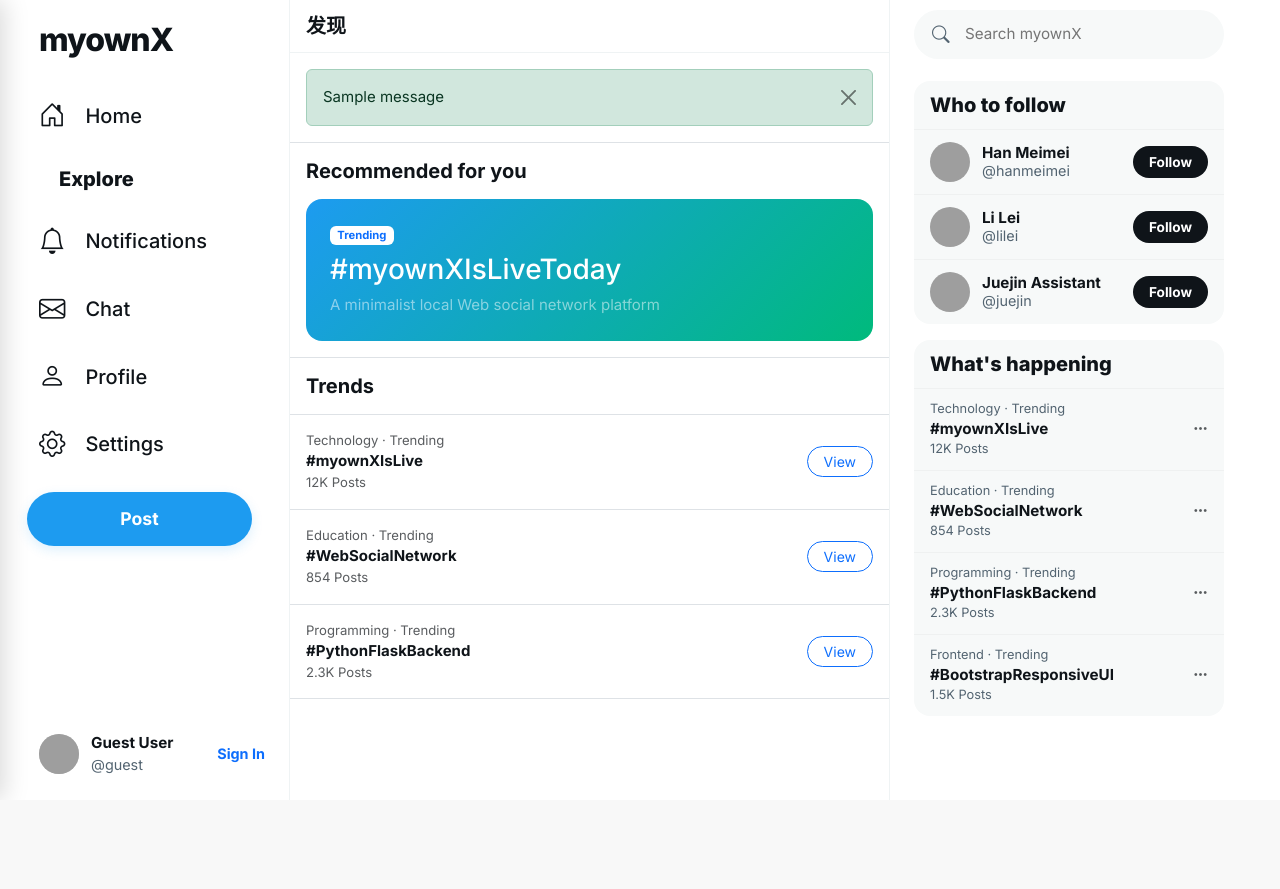
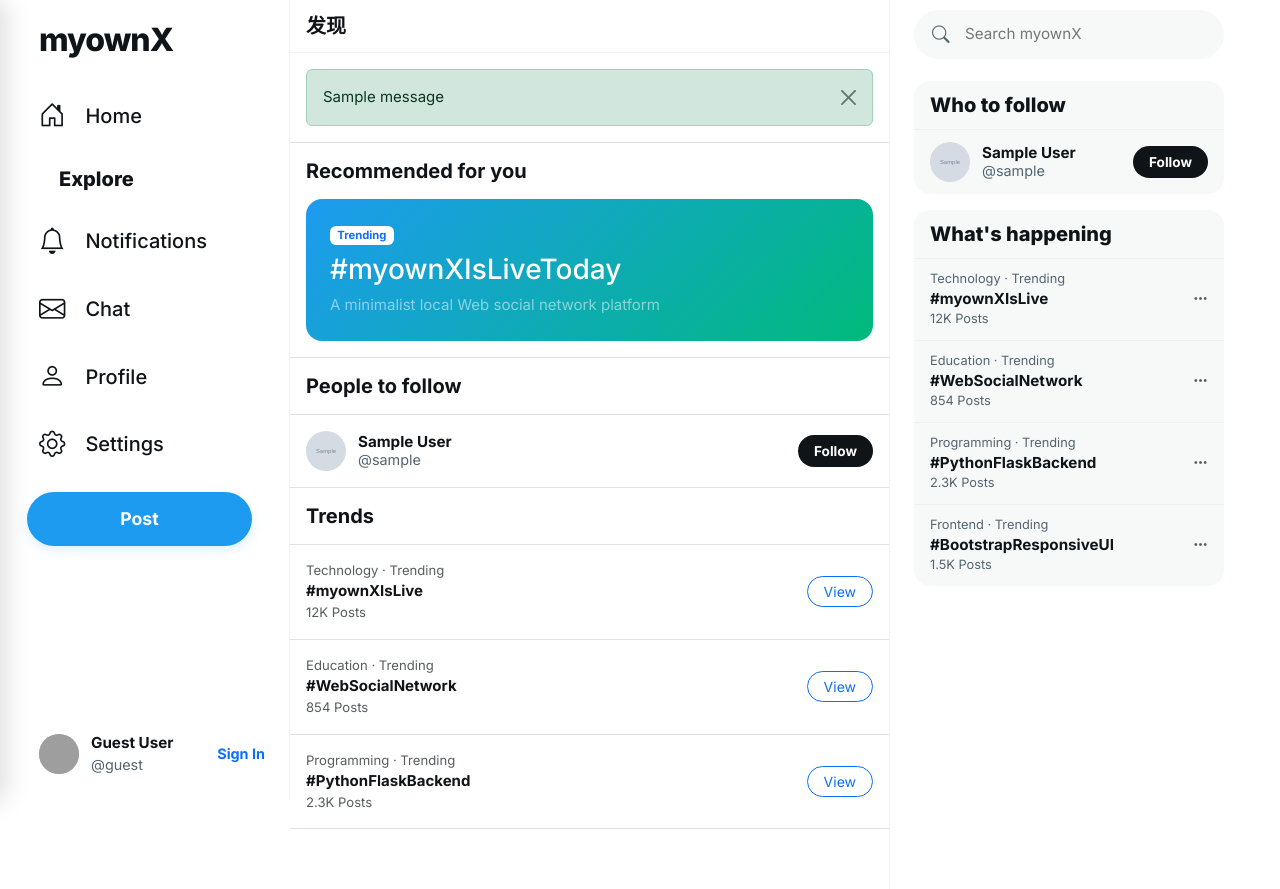
Before and after one commit to equeenLuo/myownX, a Flask app: page /discover in a window 1280 px wide. Before the commit the page ends 787 px from the top, so only its background shows below. Run offline with Flask 3, Linux system fonts and the light colour scheme; tables that the repository leaves empty hold one stand-in row (values such as "Sample post"); grey boxes marked "Sample" are stand-in pictures; one stand-in notice (Sample message) is shown; grey boxes are pictures that could not be loaded.

Commit message:
feat: follow/unfollow update

```diff
--- a/app.py
+++ b/app.py
@@ -8,7 +8,7 @@ from werkzeug.utils import secure_filename
 from werkzeug.security import check_password_hash, generate_password_hash
 
 from config import Config
-from models import Post, User, db
+from models import Follow, Post, User, db
 
 
 login_manager = LoginManager()
@@ -69,6 +69,36 @@ def create_app(config_class=Config):
     with app.app_context():
         db.create_all()
 
+    def follower_count(user):
+        if not user:
+            return 0
+        return Follow.query.filter_by(following_id=user.id).count()
+
+    def following_count(user):
+        if not user:
+            return 0
+        return Follow.query.filter_by(follower_id=user.id).count()
+
+    def is_following(user):
+        if not user or not current_user or not current_user.is_authenticated:
+            return False
+        return Follow.query.filter_by(follower_id=current_user.id, following_id=user.id).first() is not None
+
+    def recommended_users(limit=3):
+        query = User.query.order_by(User.created_at.desc(), User.id.desc())
+
+        if current_user and current_user.is_authenticated:
+            followed_ids = db.session.query(Follow.following_id).filter_by(follower_id=current_user.id)
+            query = query.filter(User.id != current_user.id).filter(~User.id.in_(followed_ids))
+
+        return query.limit(limit).all()
+
+    def redirect_back(default_endpoint="feed", **values):
+        target = request.referrer
+        if target:
+            return redirect(target)
+        return redirect(url_for(default_endpoint, **values))
+
     @app.context_processor
     def utility_processor():
         def user_avatar_url(user):
@@ -101,6 +131,10 @@ def create_app(config_class=Config):
             "user_avatar_url": user_avatar_url,
             "post_media_url": post_media_url,
             "post_media_urls": post_media_urls,
+            "follower_count": follower_count,
+            "following_count": following_count,
+            "is_following": is_following,
+            "recommended_users": recommended_users,
         }
 
     @app.get("/health")
@@ -200,7 +234,7 @@ def create_app(config_class=Config):
 
     @app.get("/discover")
     def discover():
-        return placeholder("发现")
+        return placeholder("发现", users=recommended_users(limit=10))
 
     @app.get("/messages")
     def messages():
@@ -214,7 +248,65 @@ def create_app(config_class=Config):
     @login_required
     def profile():
         user_posts = Post.query.filter_by(user_id=current_user.id).order_by(Post.created_at.desc()).all()
-        return placeholder("个人主页", posts=user_posts)
+        return placeholder("个人主页", user=current_user, posts=user_posts)
+
+    @app.get("/users/<int:user_id>")
+    @login_required
+    def user_profile(user_id):
+        user = db.session.get(User, user_id)
+
+        if not user:
+            flash("User not found.", "error")
+            return redirect(url_for("discover"))
+
+        if user.id == current_user.id:
+            return redirect(url_for("profile"))
+
+        user_posts = Post.query.filter_by(user_id=user.id).order_by(Post.created_at.desc()).all()
+        return render_template("profile.html", page_title=user.display_name, user=user, posts=user_posts)
+
+    @app.post("/users/<int:user_id>/follow")
+    @login_required
+    def follow_user(user_id):
+        user = db.session.get(User, user_id)
+
+        if not user:
+            flash("User not found.", "error")
+            return redirect_back("discover")
+
+        if user.id == current_user.id:
+            flash("You cannot follow yourself.", "error")
+            return redirect(url_for("profile"))
+
+        existing_follow = Follow.query.filter_by(follower_id=current_user.id, following_id=user.id).first()
+        if existing_follow:
+            flash("You are already following this user.", "info")
+            return redirect_back("user_profile", user_id=user.id)
+
+        follow = Follow(follower_id=current_user.id, following_id=user.id)
+        db.session.add(follow)
+        db.session.commit()
+        flash(f"You are now following {user.display_name or user.username}.", "success")
+        return redirect_back("user_profile", user_id=user.id)
+
+    @app.post("/users/<int:user_id>/unfollow")
+    @login_required
+    def unfollow_user(user_id):
+        user = db.session.get(User, user_id)
+
+        if not user:
+            flash("User not found.", "error")
+            return redirect_back("discover")
+
+        follow = Follow.query.filter_by(follower_id=current_user.id, following_id=user.id).first()
+        if not follow:
+            flash("You are not following this user.", "info")
+            return redirect_back("user_profile", user_id=user.id)
+
+        db.session.delete(follow)
+        db.session.commit()
+        flash(f"You unfollowed {user.display_name or user.username}.", "success")
+        return redirect_back("user_profile", user_id=user.id)
 
     @app.route("/profile/edit", methods=["GET", "POST"])
     @login_required
--- a/static/css/style.css
+++ b/static/css/style.css
@@ -1610,3 +1610,25 @@ a:hover {
 .lightbox-overlay.active .lightbox-content {
     transform: scale(1);
 }
+
+/* ==================== Following Button Interactions ==================== */
+.btn-following {
+    border-color: var(--myownx-border) !important;
+    color: var(--myownx-text) !important;
+    background-color: transparent !important;
+    transition: all 0.2s ease-in-out;
+}
+
+.btn-following:hover {
+    background-color: rgba(244, 33, 46, 0.1) !important; /* X.com 官方警示微淡红背景 */
+    border-color: rgb(244, 33, 46) !important;            /* 警示红 */
+    color: rgb(244, 33, 46) !important;
+}
+
+.btn-following:hover .btn-following-text {
+    display: none;
+}
+
+.btn-following:hover::after {
+    content: "Unfollow";
+}
--- a/templates/base.html
+++ b/templates/base.html
@@ -36,8 +36,8 @@
                             <div class="drawer-handle">@{{ current_user.username }}</div>
                         </div>
                         <div class="drawer-stats">
-                            <span><strong class="stat-num">42</strong> <span class="stat-label">Following</span></span>
-                            <span><strong class="stat-num">1.2K</strong> <span class="stat-label">Followers</span></span>
+                            <span><strong class="stat-num">{{ following_count(current_user) }}</strong> <span class="stat-label">Following</span></span>
+                            <span><strong class="stat-num">{{ follower_count(current_user) }}</strong> <span class="stat-label">Followers</span></span>
                         </div>
                     </div>
                 {% else %}
@@ -223,39 +223,35 @@
                 <!-- Recommended Users -->
                 <div class="widget-card">
                     <h2 class="widget-card-title">Who to follow</h2>
-
-                    <div class="widget-card-item">
-                        <div class="follow-user">
-                            <img src="https://images.unsplash.com/photo-1494790108377-be9c29b29330?w=100&h=100&fit=crop" class="follow-user-avatar" alt="Avatar">
-                            <div class="follow-user-info">
-                                <span class="follow-user-name">Han Meimei</span>
-                                <span class="follow-user-handle">@hanmeimei</span>
+                    {% set sidebar_users = recommended_users(3) %}
+                    {% if sidebar_users %}
+                        {% for suggested_user in sidebar_users %}
+                            <div class="widget-card-item">
+                                <a href="{{ url_for('user_profile', user_id=suggested_user.id) }}" class="follow-user text-decoration-none">
+                                    <img src="{{ user_avatar_url(suggested_user) }}" class="follow-user-avatar" alt="Avatar">
+                                    <div class="follow-user-info">
+                                        <span class="follow-user-name">{{ suggested_user.display_name or suggested_user.username }}</span>
+                                        <span class="follow-user-handle">@{{ suggested_user.username }}</span>
+                                    </div>
+                                </a>
+                                {% if current_user and current_user.is_authenticated %}
+                                    {% if is_following(suggested_user) %}
+                                        <form action="{{ url_for('unfollow_user', user_id=suggested_user.id) }}" method="POST">
+                                            <button type="submit" class="btn btn-outline-light rounded-pill px-3 fw-bold btn-following btn-sm" style="border: 1px solid var(--myownx-border); font-size: 0.8rem; padding: 4px 12px;"><span class="btn-following-text">Following</span></button>
+                                        </form>
+                                    {% else %}
+                                        <form action="{{ url_for('follow_user', user_id=suggested_user.id) }}" method="POST">
+                                            <button type="submit" class="btn-follow">Follow</button>
+                                        </form>
+                                    {% endif %}
+                                {% else %}
+                                    <a href="{{ url_for('login') }}" class="btn-follow text-decoration-none">Follow</a>
+                                {% endif %}
                             </div>
-                        </div>
-                        <button class="btn-follow">Follow</button>
-                    </div>
-
-                    <div class="widget-card-item">
-                        <div class="follow-user">
-                            <img src="https://images.unsplash.com/photo-1507003211169-0a1dd7228f2d?w=100&h=100&fit=crop" class="follow-user-avatar" alt="Avatar">
-                            <div class="follow-user-info">
-                                <span class="follow-user-name">Li Lei</span>
-                                <span class="follow-user-handle">@lilei</span>
-                            </div>
-                        </div>
-                        <button class="btn-follow">Follow</button>
-                    </div>
-
-                    <div class="widget-card-item">
-                        <div class="follow-user">
-                            <img src="https://images.unsplash.com/photo-1438761681033-6461ffad8d80?w=100&h=100&fit=crop" class="follow-user-avatar" alt="Avatar">
-                            <div class="follow-user-info">
-                                <span class="follow-user-name">Juejin Assistant</span>
-                                <span class="follow-user-handle">@juejin</span>
-                            </div>
-                        </div>
-                        <button class="btn-follow">Follow</button>
-                    </div>
+                        {% endfor %}
+                    {% else %}
+                        <div class="widget-card-item text-muted small">No users to follow yet.</div>
+                    {% endif %}
                 </div>
 
                 <!-- Trending Hashtags / Trends -->
--- a/templates/placeholder.html
+++ b/templates/placeholder.html
@@ -103,6 +103,41 @@
                 <h3>#myownXIsLiveToday</h3>
                 <p class="mb-0 text-white-50">A minimalist local Web social network platform</p>
             </div>
+        </div>
+
+        <div class="discover-trends">
+            <h5 class="fw-bold p-3 mb-0 border-bottom">People to follow</h5>
+            {% set suggested_list = users if (users is defined and users) else (recommended_users(5) if recommended_users is defined else []) %}
+            {% if suggested_list %}
+                {% for suggested_user in suggested_list %}
+                    <div class="p-3 border-bottom d-flex justify-content-between align-items-center">
+                        <a href="{{ url_for('user_profile', user_id=suggested_user.id) }}" class="follow-user text-decoration-none">
+                            <img src="{{ user_avatar_url(suggested_user) }}" class="follow-user-avatar" alt="Avatar">
+                            <div class="follow-user-info">
+                                <span class="follow-user-name">{{ suggested_user.display_name or suggested_user.username }}</span>
+                                <span class="follow-user-handle">@{{ suggested_user.username }}</span>
+                            </div>
+                        </a>
+                        {% if current_user and current_user.is_authenticated %}
+                            {% if is_following(suggested_user) %}
+                                <form action="{{ url_for('unfollow_user', user_id=suggested_user.id) }}" method="POST">
+                                    <button type="submit" class="btn btn-outline-light rounded-pill px-3 fw-bold btn-following btn-sm" style="border: 1px solid var(--myownx-border); font-size: 0.85rem;"><span class="btn-following-text">Following</span></button>
+                                </form>
+                            {% else %}
+                                <form action="{{ url_for('follow_user', user_id=suggested_user.id) }}" method="POST">
+                                    <button type="submit" class="btn-follow">Follow</button>
+                                </form>
+                            {% endif %}
+                        {% else %}
+                            <a href="{{ url_for('login') }}" class="btn-follow text-decoration-none">Follow</a>
+                        {% endif %}
+                    </div>
+                {% endfor %}
+            {% else %}
+                <div class="p-4 text-center text-muted border-bottom">
+                    No users to recommend yet.
+                </div>
+            {% endif %}
         </div>
 
         <!-- Trends Section -->
```
Also changed, not shown: models.py (+28 -0 lines), templates/_profile.html (+26 -25 lines), templates/profile.html (+12 -0 lines).
